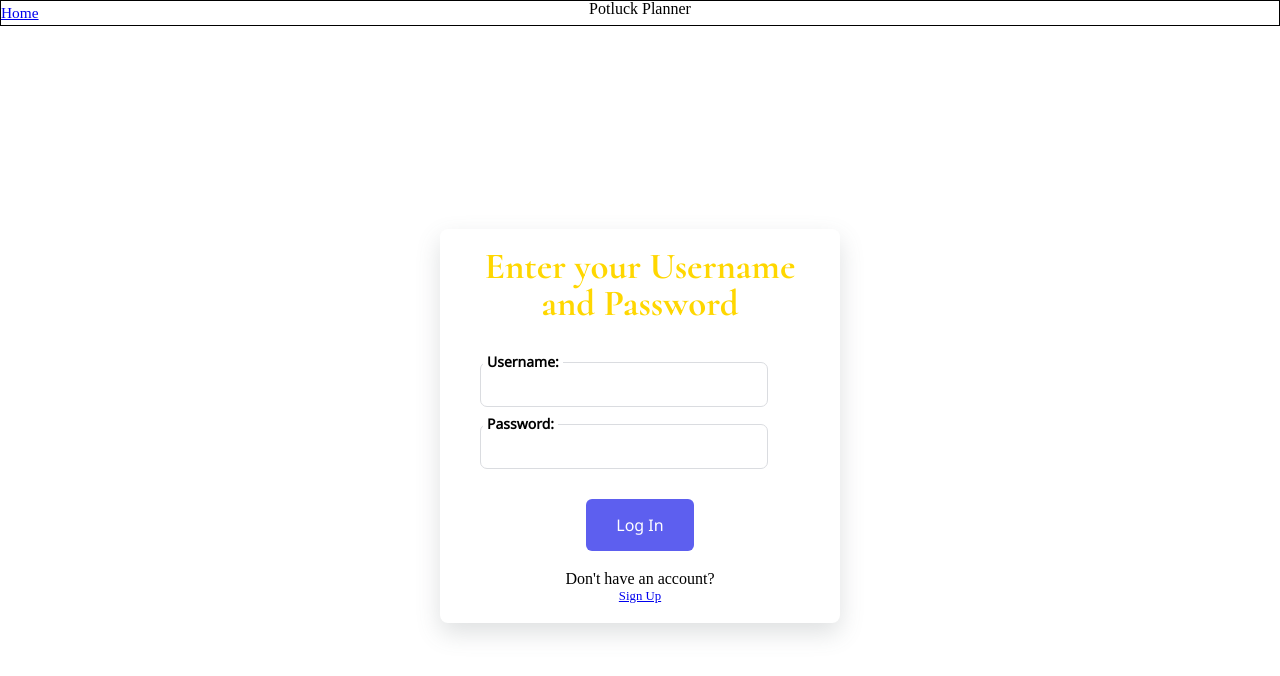
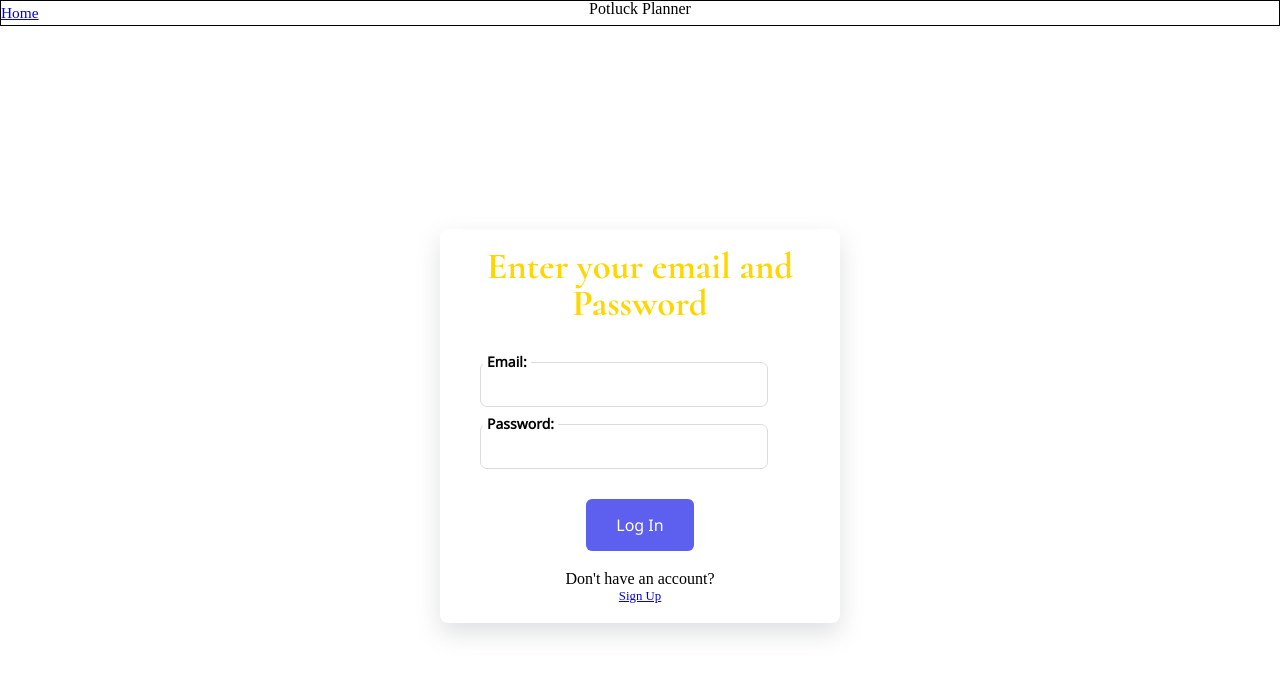
Before and after one commit to tinaxgao/frontend, a React (Create React App) app: page /login in a window 1280 px wide. Shown: the top 676 px of the page. Built offline with nearby package versions, Linux system fonts and the light colour scheme.

Commit message:
Updated create, login, logout, and sign up to account for api changes and the removal of username

```diff
--- a/src/App.js
+++ b/src/App.js
@@ -7,11 +7,7 @@ import Home from './components/Home';
 import SignUp from './components/SignUp';
 import Login from './components/Login';
 import Logout from './components/Logout';
-
-// TEMPORARY IMPORTS FOR TESTING
 import Profile from './components/Profile';
-import EventList from './components/EventList';
-import Event from './components/Event';
 import EventDetails from './components/EventDetails';
 import CreateEvent from './components/CreateEvent';
 
--- a/src/components/CreateEvent.js
+++ b/src/components/CreateEvent.js
@@ -23,15 +23,15 @@ const CreateEvent = () => {
 
     const handleSubmit = (e) => {
         e.preventDefault();
-        // axiosWithAuth().post('/events', event)
-        axios.post('https://lambdapotluck.herokuapp.com/api/events', event)
+        axiosWithAuth().post('/events', event)
+        // axios.post('https://lambdapotluck.herokuapp.com/api/events', event)
             .then(response => {
-                console.log('CreateEvent.js: ', response);
+                console.log('CreateEvent.js - Success: ', response);
                 navigate('/profile');
             })
             .catch(error => {
                 console.log('CreateEvent.js: ', error)
-                console.log(event)
+                console.log('CreateEvent.js - Event Object: ', event)
             })
     }
 
--- a/src/components/Login.js
+++ b/src/components/Login.js
@@ -3,7 +3,7 @@ import axios from 'axios';
 import { Link, useNavigate } from 'react-router-dom';
 
 const initialCredentials = {
-    username: "",
+    email: "",
     password: ""
 }
 
@@ -23,8 +23,9 @@ function Login (props) {
         e.preventDefault();
         axios.post('https://lambdapotluck.herokuapp.com/api/auth/login', credentials)
             .then( response => {
+                console.log('Login: ', response)
                 localStorage.setItem('token', response.data.token);
-                localStorage.setItem('username', credentials.username); // Work around instead of using state in app.js or redux
+                localStorage.setItem('email', credentials.email); // Work around instead of using state in app.js or redux
                 props.setIsLoggedIn(true); // From App.JS to show the Logout link in the header
                 setLoginFailed(false);
                 navigate('/profile');
@@ -38,15 +39,15 @@ function Login (props) {
     return (
         <div className="registration-form">
             <form className="signUpForm" onSubmit={handleSubmit}>
-                <h2 className="title">Enter your Username and Password</h2>
+                <h2 className="title">Enter your email and Password</h2>
                 <div className="inputContainer">
-                    <label htmlFor="username" className="label">Username: </label>
+                    <label htmlFor="email" className="label">Email: </label>
                     <input
                         type="text"
-                        name="username"
-                        value={credentials.username}
+                        name="email"
+                        value={credentials.email}
                         onChange={handleChange}
-                        placeholder="Enter username..."
+                        placeholder="Enter email..."
                         className="input"
                     />
                 </div>
@@ -62,7 +63,7 @@ function Login (props) {
                     />
                 </div>
                 <div>
-                    { loginFailed && <p className="error-msg">Username or password incorrect </p>}
+                    { loginFailed && <p className="error-msg">Email or password incorrect </p>}
                 </div>
                 <button type="submit" className="submitBtn" value="Log In">Log In</button>
                 <p>Don't have an account?</p>
--- a/src/components/Logout.js
+++ b/src/components/Logout.js
@@ -19,15 +19,11 @@ function Logout (props) {
         })
     */
 
-    // FOR TESTING ONLY - REMOVE LATER
-    useEffect ( (navigate, props ) => {
-        localStorage.removeItem('token');
-        localStorage.removeItem('username');
-        props.setIsLoggedIn(false);
-        navigate('/');
-
-    },[])
-    // -------------------------------
+    console.log('LogOut: ', props)
+    localStorage.removeItem('token');
+    localStorage.removeItem('username');
+    props.setIsLoggedIn(false);
+    navigate('/');
 
     return (
         <div></div>
--- a/src/components/SignUp.js
+++ b/src/components/SignUp.js
@@ -7,7 +7,6 @@ const submitCredentials = {
     first_name: "",
     last_name: "",
     email: "",
-    username: "",
     password: ""
 }
 
@@ -78,7 +77,7 @@ function SignUp () {
                             placeholder="a"
                         />
                     </div>
-                    <div className="inputContainer">
+                    {/* <div className="inputContainer">
                     <label htmlFor="username" className="label">Username</label>
                         <input
                             type="text"
@@ -89,7 +88,7 @@ function SignUp () {
                             onChange={handleChange}
                             placeholder="a"
                         />
-                    </div>
+                    </div> */}
                     <div className="inputContainer">
                     <label htmlFor="password" className="label">Password</label>
                         <input
```
